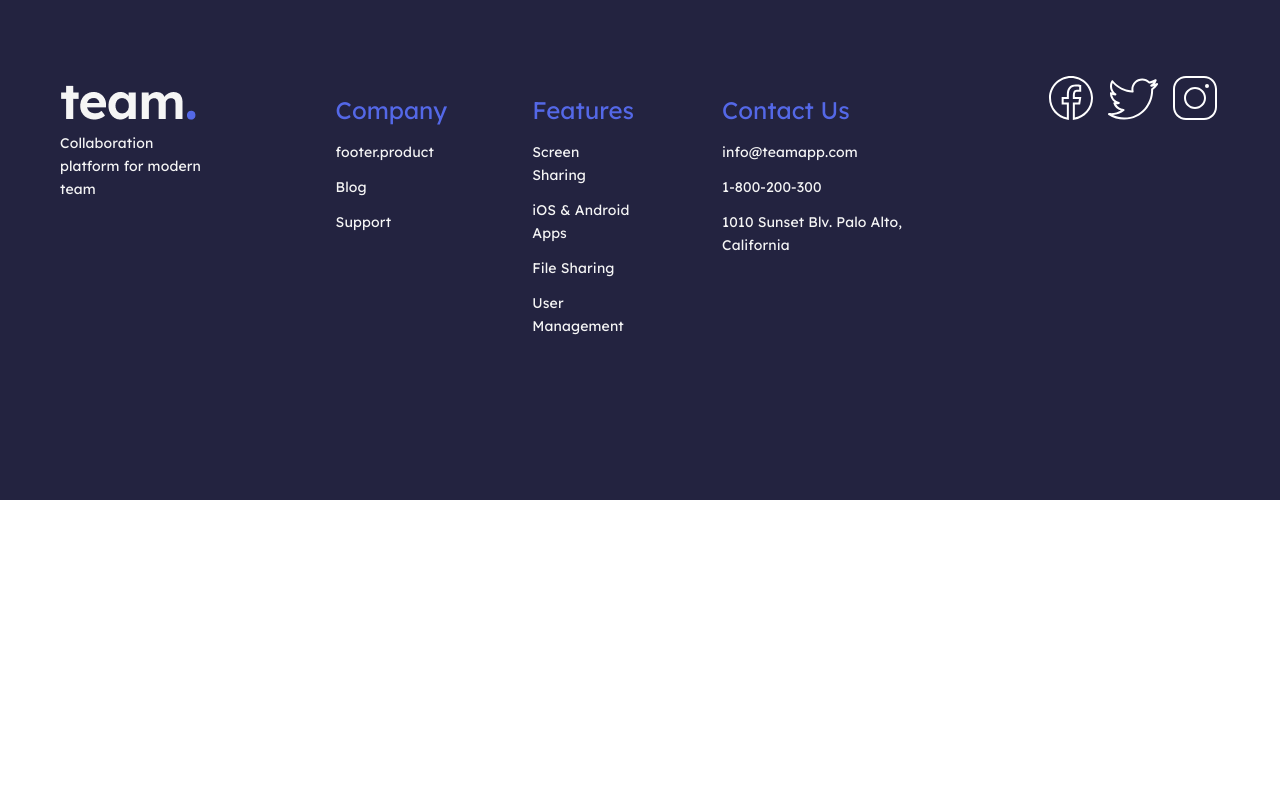
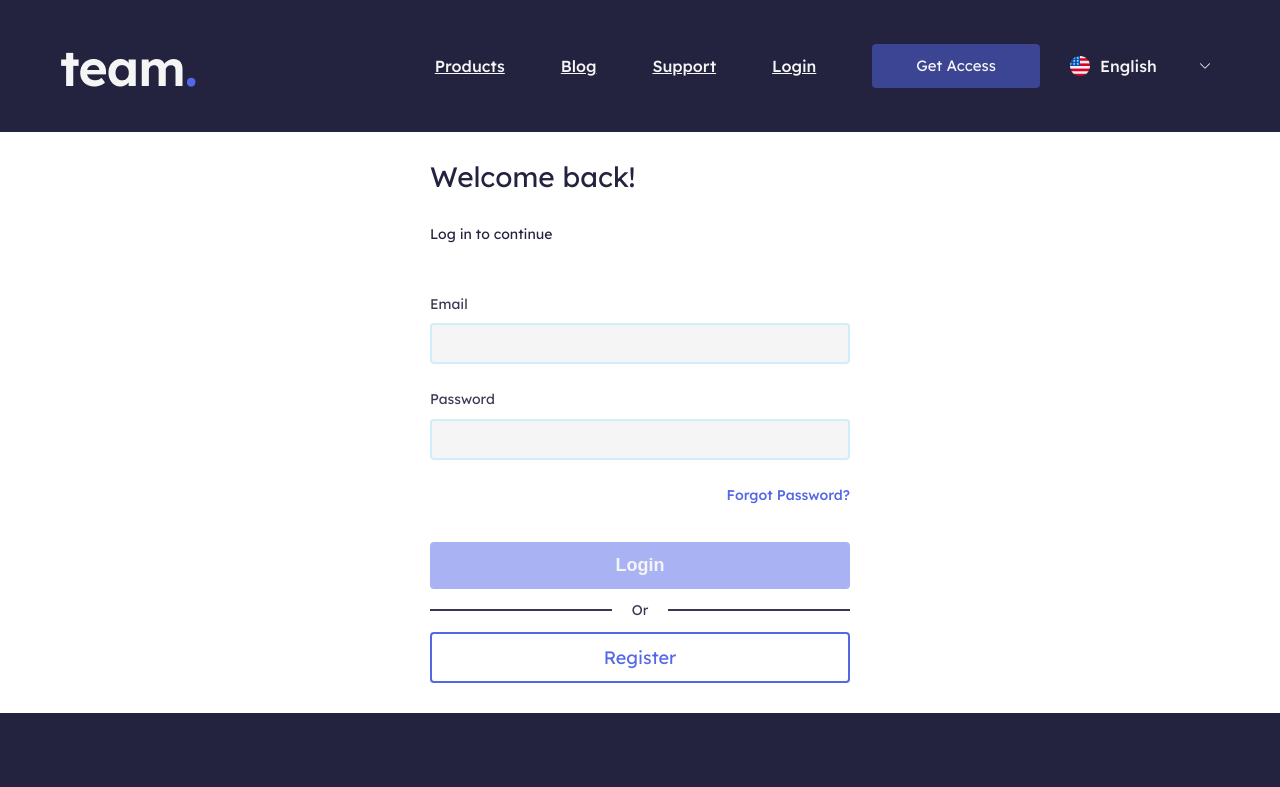
Before and after one commit to EnnesJp/vue-site-project, a Vue app: page /login in a window 1280 px wide. Shown: the top 787 px of the page. Built offline with nearby package versions, Linux system fonts and the light colour scheme.

Commit message:
add login page

```diff
--- a/src/assets/css/base.css
+++ b/src/assets/css/base.css
@@ -2,7 +2,7 @@
 :root {
   --vt-c-white: #ffffff;
   --vt-c-off-white: #f5f5f5;
-  --vt-c-white-soft: #f8f8f8;
+  --vt-c-white-soft: #f8f8f8e0;
   --vt-c-white-mute: #f2f2f2;
 
   --vt-c-black: #181818;
@@ -38,6 +38,7 @@
   --color-background: var(--vt-c-white);
   --color-background-soft: var(--vt-c-white-soft);
   --color-background-mute: var(--vt-c-white-mute);
+  --color-background-header: var(--vt-c-dark-blue);
   --color-background-footer: var(--vt-c-dark-blue);
   --color-background-hover: var(--vt-c-gray);
 
@@ -50,6 +51,7 @@
   --color-text-white: var(--vt-c-text-dark-1);
 
   --color-text-btn: var(--vt-c-off-white);
+  --color-text-btn-alternative: var(--vt-c-soft-blue);
   --color-background-btn-primary: var(--vt-c-btn-primary);
   --color-background-btn-secondary: var(--vt-c-btn-secondary);
 
--- a/src/assets/css/main.css
+++ b/src/assets/css/main.css
@@ -41,6 +41,15 @@ input {
   background: var(--color-background-btn-secondary);
 }
 
+.btn-alternative {
+  background: transparent;
+  border: 2px solid var(--color-background-btn-secondary);
+}
+
+.btn-alternative a {
+  color: var(--color-text-btn-alternative);
+}
+
 .learn-more-link {
   margin-top: 46px;
   display: flex;
--- a/src/components/Header.vue
+++ b/src/components/Header.vue
@@ -3,9 +3,9 @@ import SelectLang from './shared/SelectLang.vue';
 </script>
 
 <template>
-  <div class="header">
+  <div :class="isFilled ? 'header filled' : 'header'">
     <div class="container">
-      <img src="@/assets/images/logo.png" alt="Logo">
+      <img src="@/assets/images/logo.png" class="header__logo" alt="Logo" @click="$router.push('/')">
       <div class="navbar">
         <RouterLink class="navbar__link" to="/products">{{ $t('nav.products') }}</RouterLink>
         <RouterLink class="navbar__link" to="/blog">{{ $t('nav.blog') }}</RouterLink>
@@ -20,6 +20,19 @@ import SelectLang from './shared/SelectLang.vue';
   </div>
 </template>
 
+<script>
+
+export default {
+  name: 'Header',
+  computed: {
+    isFilled() {
+      return this.$route.meta.filledMenu;
+    }
+  }
+}
+
+</script>
+
 <style scoped>
 
 .header {
@@ -27,6 +40,14 @@ import SelectLang from './shared/SelectLang.vue';
   top: 0;
   width: 100vw;
   padding: 40px 0;
+}
+
+.header__logo {
+  cursor: pointer;
+}
+
+.filled {
+  background-color: var(--color-background-header);
 }
 
 .container {
--- a/src/components/home/HomeInfoSection.vue
+++ b/src/components/home/HomeInfoSection.vue
@@ -63,7 +63,7 @@ export default {
 }
 
 .info-section-image img {
-  transform: translate(250px, 0);
+  transform: translate(265px, 0);
 }
 
 @media screen and (max-width: 820px) {
--- a/src/langs/en.js
+++ b/src/langs/en.js
@@ -52,4 +52,14 @@ export default {
       }
     }
   },
+  login: {
+    title: 'Welcome back!',
+    description: 'Log in to continue',
+    email: 'Email',
+    password: 'Password',
+    login: 'Login',
+    forgotPassword: 'Forgot Password?',
+    register: 'Register',
+    alternative: 'Or',
+  },
 };
--- a/src/langs/pt.js
+++ b/src/langs/pt.js
@@ -52,4 +52,14 @@ export default {
       }
     }
   },
+  login: {
+    title: 'Bem-vindo de volta!',
+    description: 'Faça login para continuar',
+    email: 'E-mail',
+    password: 'Senha',
+    login: 'Login',
+    forgotPassword: 'Esqueceu a senha?',
+    register: 'Criar Conta',
+    alternative: 'Ou',
+  },
 };
--- a/src/router/index.js
+++ b/src/router/index.js
@@ -8,6 +8,14 @@ const router = createRouter({
       path: '/',
       name: 'home',
       component: HomeView
+    },
+    {
+      path: '/login',
+      name: 'login',
+      component: () => import('../views/LoginView.vue'),
+      meta: {
+        filledMenu: true,
+      }
     },
     // {
     //   path: '/about',
--- /dev/null
+++ b/src/views/LoginView.vue
@@ -0,0 +1,139 @@
+<template>
+  <div class="login">
+    <div class="container">
+      <div class="login-wrapper">
+        <form class="login-form">
+          <h1 class="login-form__title">{{ $t('login.title') }}</h1>
+          <p class="login-form__subtitle">{{ $t('login.description') }}</p>
+          <div class="login-form-input">
+            <span class="login-form-input__label">{{ $t('login.email') }}</span>
+            <input type="text" class="login-form-input__username">
+          </div>
+          <div class="login-form-input">
+            <span class="login-form-input__label">{{ $t('login.password') }}</span>
+            <input type="password" class="login-form-input__password">
+          </div>
+          <a class="login-form__forget-password">{{ $t('login.forgotPassword') }}</a>
+          <button type="submit" class="login-form__button btn btn-primary">
+            {{ $t('login.login') }}
+          </button>
+        </form>
+        <div class="login-alternative">
+          {{ $t('login.alternative') }}
+        </div>
+        <div class="register__button btn btn-alternative">
+          <RouterLink to="/register">{{ $t('login.register') }}</RouterLink>
+        </div>
+      </div>
+    </div>
+  </div>
+</template>
+
+<script>
+</script>
+
+<style type="scss" scoped>
+.login {
+  margin-top: 132px;
+  min-height: 580px;
+}
+
+.container {
+  flex-direction: column;
+}
+
+.login-wrapper {
+  width: 100vw;
+  max-width: 420px;
+  margin: 30px auto;
+}
+
+.login-form {
+  display: flex;
+  flex-direction: column;
+  justify-content: center;
+  gap: 24px;
+}
+
+.login-form__title {
+  color: var(--color-heading);
+  font-size: 28px;
+  line-height: 30px;
+  text-align: left;
+  margin-bottom: 8px;
+}
+
+.login-form__subtitle {
+  font-size: 14px;
+  line-height: 21px;
+  font-weight: 400;
+  text-align: left;
+  color: var(--color-heading);
+  margin-bottom: 24px;
+}
+
+.login-form__forget-password {
+  color: var(--color-link);
+  text-align: right;
+  font-size: 14px;
+  font-weight: 500;
+  margin-bottom: 12px;
+}
+
+.login-form-input {
+  display: flex;
+  flex-direction: column;
+  gap: 8px;
+}
+
+.login-form-input__label {
+  color: var(--color-text);
+  text-align: left;
+  font-weight: 400;
+  font-size: 14px;
+  display: block;
+}
+
+.login-form__button  {
+  border: none;
+  color: var(--color-nav-text);
+  font-size: 18px;
+  font-style: normal;
+  font-weight: 600;
+  line-height: 150%;
+}
+
+.login-alternative {
+  color: var(--color-text);
+  margin: 10px 0;
+  width: 100%;
+  display: grid;
+  grid-template-columns: 1fr max-content 1fr;
+  grid-column-gap: 20px;
+  align-items: center;
+  font-size: 14px;
+}
+
+.login-alternative::before {
+  background-color: var(--color-text);
+  content: "";
+  height: 2px;
+  display: block;
+}
+
+.login-alternative::after {
+  background-color: var(--color-text);
+  content: "";
+  height: 2px;
+  display: block;
+}
+
+.register__button {
+  width: 100%;
+  font-size: 18px;
+  font-style: normal;
+  font-weight: 600;
+  line-height: 150%;
+}
+
+</style>
```
